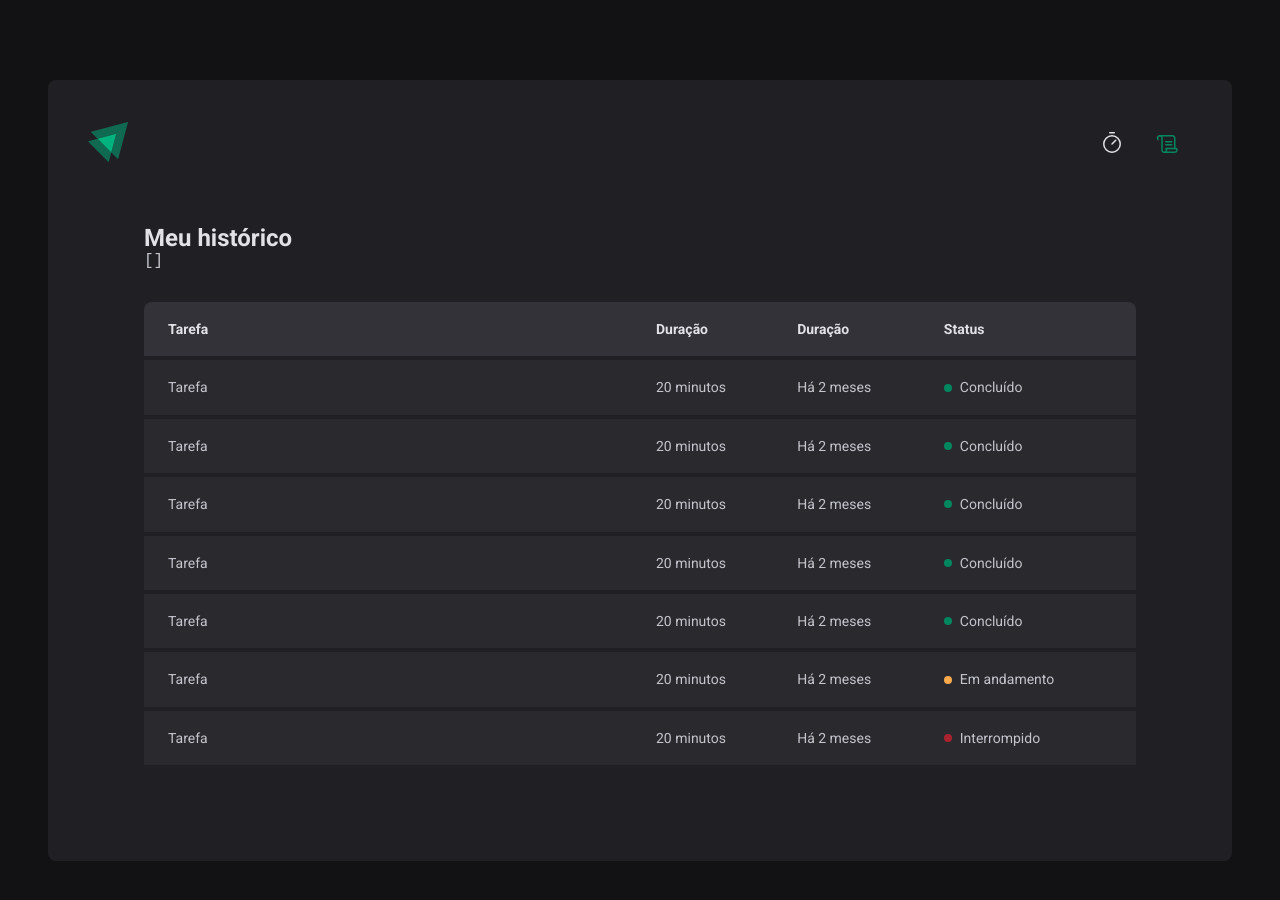
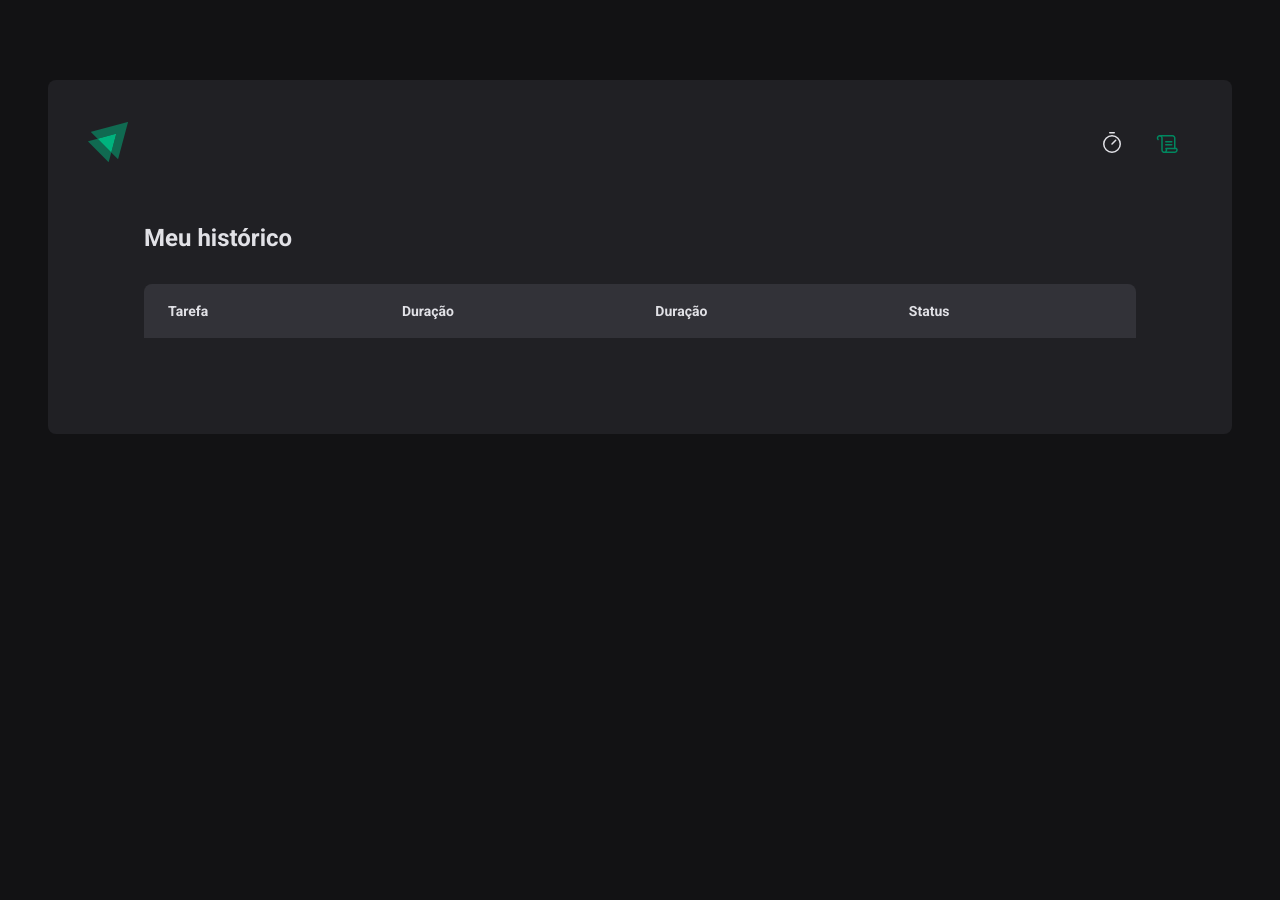
Before and after one commit to mgckaled/ignite-react_ignite-timer, a React (Vite) app: page /history in a window 1280 px wide. Shown: the top 900 px of the page. After the commit the page ends 800 px from the top, so only its background shows below. Built offline with nearby package versions, Linux system fonts and the light colour scheme.

Commit message:
feat: list cycles based in real app cyclos

```diff
--- a/src/pages/History/index.tsx
+++ b/src/pages/History/index.tsx
@@ -11,8 +11,6 @@
 		<HistoryContainer>
 			<h1>Meu histórico</h1>
 
-			<pre>{JSON.stringify(cycles, null, 2)}</pre>
-
 			<HistoryList>
 				<table>
 					<thead>
@@ -24,62 +22,26 @@
 						</tr>
 					</thead>
 					<tbody>
-						<tr>
-							<td>Tarefa</td>
-							<td>20 minutos</td>
-							<td>Há 2 meses</td>
-							<td>
-								<Status statusColor="green">Concluído</Status>
-							</td>
-						</tr>
-						<tr>
-							<td>Tarefa</td>
-							<td>20 minutos</td>
-							<td>Há 2 meses</td>
-							<td>
-								<Status statusColor="green">Concluído</Status>
-							</td>
-						</tr>
-						<tr>
-							<td>Tarefa</td>
-							<td>20 minutos</td>
-							<td>Há 2 meses</td>
-							<td>
-								<Status statusColor="green">Concluído</Status>
-							</td>
-						</tr>
-						<tr>
-							<td>Tarefa</td>
-							<td>20 minutos</td>
-							<td>Há 2 meses</td>
-							<td>
-								<Status statusColor="green">Concluído</Status>
-							</td>
-						</tr>
-						<tr>
-							<td>Tarefa</td>
-							<td>20 minutos</td>
-							<td>Há 2 meses</td>
-							<td>
-								<Status statusColor="green">Concluído</Status>
-							</td>
-						</tr>
-						<tr>
-							<td>Tarefa</td>
-							<td>20 minutos</td>
-							<td>Há 2 meses</td>
-							<td>
-								<Status statusColor="yellow">Em andamento</Status>
-							</td>
-						</tr>
-						<tr>
-							<td>Tarefa</td>
-							<td>20 minutos</td>
-							<td>Há 2 meses</td>
-							<td>
-								<Status statusColor="red">Interrompido</Status>
-							</td>
-						</tr>
+						{cycles.map((cycle) => {
+							return (
+								<tr key={cycle.id}>
+									<td>{cycle.task}</td>
+									<td>{cycle.minutesAmount} minutos</td>
+									<td>{cycle.startDate.toISOString()}</td>
+									<td>
+										{cycle.finishedDate && <Status statusColor="green">Concluído</Status>}
+
+										{cycle.interruptedDate && (
+											<Status statusColor="red">Interrompido</Status>
+										)}
+
+										{!cycle.finishedDate && !cycle.interruptedDate && (
+											<Status statusColor="yellow">Em andamento</Status>
+										)}
+									</td>
+								</tr>
+							)
+						})}
 					</tbody>
 				</table>
 			</HistoryList>
```
